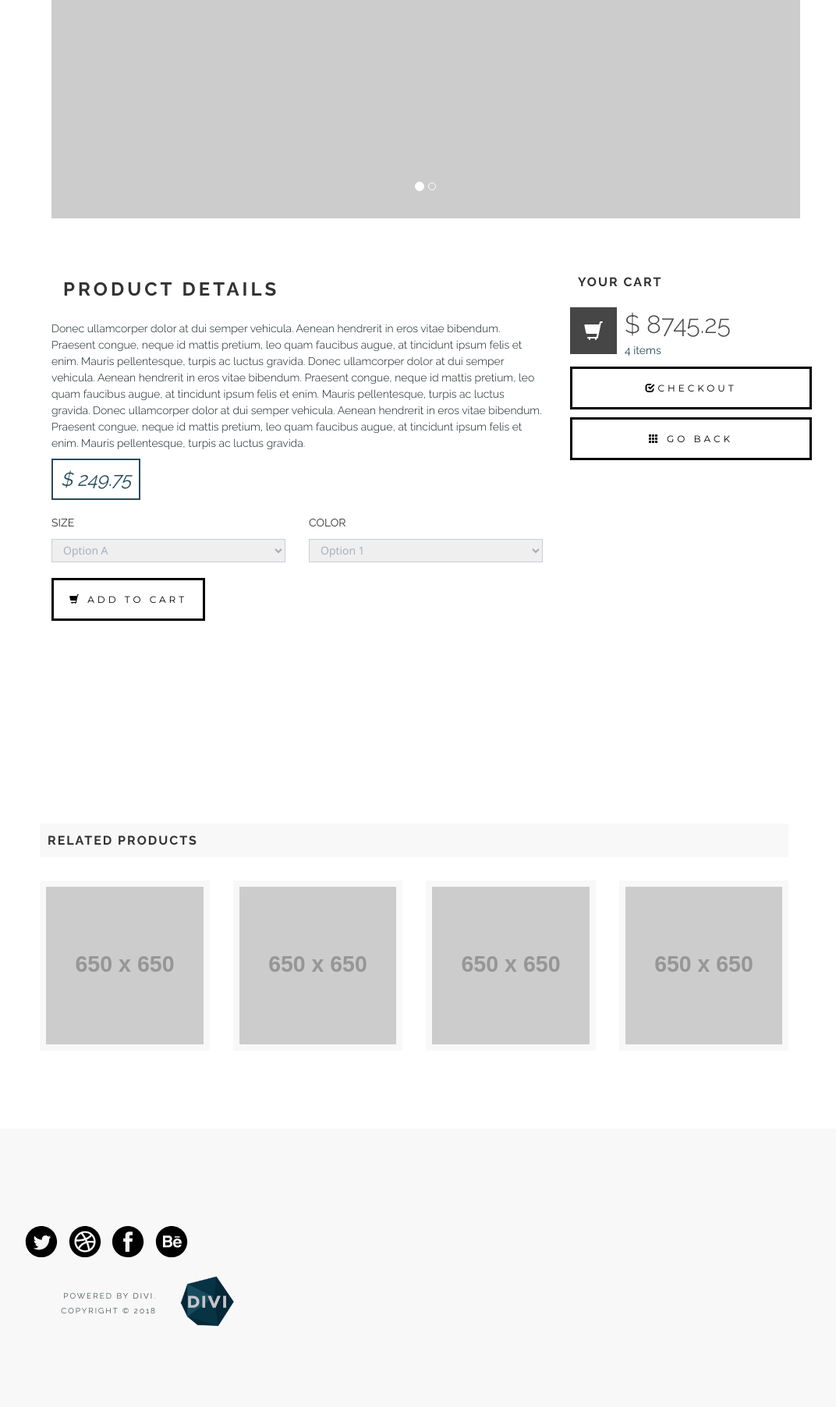
After one commit to Divi07/Divi07.github.io, a PHP site: page /service-detail.html in a window 1280 px wide. The commit adds this page. Shown: the part 1280-3084 px from the top of the page at 78% size, without its empty margins (109-1181 px from the left). Run offline with PHP 8.4, Linux system fonts and the light colour scheme; grey boxes labelled with a size stand in for pictures from a placeholder-image service; style sheets or scripts are compiled from the project's sources; some libraries are stand-ins or nearby versions.

Commit message:
New changes

```diff
--- a/index.html
+++ b/index.html
@@ -99,12 +99,12 @@
             <div class="tp-banner-container">
                 <div class="tp-banner">
                     <ul>
-                        <li data-transition="fade" data-slotamount="1" data-masterspeed="1500" data-thumb="http://localhost/Divi07.github.io/images/divi/intro-01.jpg" data-delay="13000" data-saveperformance="off" data-title="Title Here"> <img src="http://localhost/Divi07.github.io/images/divi/intro-01.jpg" alt="kenburns1" data-bgposition="left center" data-kenburns="on" data-duration="14000" data-ease="Linear.easeNone" data-bgfit="100" data-bgfitend="130" data-bgpositionend="right center">
+                        <li data-transition="fade" data-slotamount="1" data-masterspeed="1500" data-thumb="http://localhost/Divi/images/divi/intro-01.jpg" data-delay="13000" data-saveperformance="off" data-title="Title Here"> <img src="http://localhost/Divi/images/divi/intro-01.jpg" alt="kenburns1" data-bgposition="left center" data-kenburns="on" data-duration="14000" data-ease="Linear.easeNone" data-bgfit="100" data-bgfitend="130" data-bgpositionend="right center">
                             <div class="absolute-overlay trans-dark full-height full-width"></div>
                             <div class="tp-caption super_large_bold_white sfb  hero-caps" data-x="center" data-hoffset="0" data-y="center" data-voffset="0" data-speed="1000" data-start="1200" data-easing="Back.easeInOut" data-endspeed="300">
                                 <h2><span class="slide-title white font2">We are different</span></h2> </div>
                         </li>
-                        <li data-transition="fade" data-slotamount="1" data-masterspeed="1500" data-thumb="http://localhost/Divi07.github.io/images/divi/intro-03.jpg" data-delay="15000" data-saveperformance="off" data-title="Title Here"> <img src="http://localhost/Divi07.github.io/images/divi/intro-03.jpg" alt="kenburns6" data-bgposition="center top" data-kenburns="on" data-duration="16000" data-ease="Linear.easeNone" data-bgfit="110" data-bgfitend="100" data-bgpositionend="center center">
+                        <li data-transition="fade" data-slotamount="1" data-masterspeed="1500" data-thumb="http://localhost/Divi/images/divi/intro-03.jpg" data-delay="15000" data-saveperformance="off" data-title="Title Here"> <img src="http://localhost/Divi/images/divi/intro-03.jpg" alt="kenburns6" data-bgposition="center top" data-kenburns="on" data-duration="16000" data-ease="Linear.easeNone" data-bgfit="110" data-bgfitend="100" data-bgpositionend="center center">
                             <div class="absolute-overlay trans-dark full-height full-width"></div>
                             <div class="tp-caption super_large_bold_white sfb  hero-caps" data-x="center" data-hoffset="0" data-y="center" data-voffset="0" data-speed="1000" data-start="1200" data-easing="Back.easeInOut" data-endspeed="300">
                                 <h2><span class="slide-title dark font2">we offer different solutions</span></h2> </div>
--- /dev/null
+++ b/service-detail.html
@@ -0,0 +1,419 @@
+<!DOCTYPE html>
+<html lang="en">
+<head>
+<meta charset="utf-8">
+<title>Divi → Different Software</title>
+<meta name="viewport" content="width=device-width, initial-scale=1.0">
+<meta name="description" content="This Webpage conteins information about Divi">
+<meta name="author" content="Divi">
+
+
+<link rel="shortcut icon" href="images/favicon/favicon.ico">
+
+
+<link rel="apple-touch-icon" sizes="57x57" href="images/touchicons/apple-touch-icon-57-precomposed" />
+
+<link rel="apple-touch-icon" sizes="114x114" href="assets/touchicons/apple-touch-icon-114-precomposed" />
+
+<link rel="apple-touch-icon" sizes="72x72" href="assets/touchicons/apple-touch-icon-72-precomposed" />
+
+<link rel="apple-touch-icon" sizes="144x144" href="assets/touchicons/apple-touch-icon-144-precomposed" />
+
+
+<link href="bootstrap/css/bootstrap.css" rel="stylesheet">
+
+<link href="fonts/fonts.css" rel="stylesheet">
+
+<link href="stylesheets/pace.preloader.css" rel="stylesheet">
+<link href="stylesheets/slimmenu.css" rel="stylesheet"/>
+<link href="stylesheets/navmenu.css" rel="stylesheet">
+<link href="stylesheets/owl.carousel.css" rel="stylesheet">
+<link href="stylesheets/owl.carousel.theme.css" rel="stylesheet">
+<link href="stylesheets/parallax.css" rel="stylesheet">
+<link href="stylesheets/venobox.css" rel="stylesheet">
+<link href="stylesheets/shop.css" rel="stylesheet">
+
+<link href="stylesheets/main.css" rel="stylesheet">
+
+<link href="stylesheets/main-bg.css" rel="stylesheet">
+
+<link href="stylesheets/main-responsive.css" rel="stylesheet">
+
+<link href="stylesheets/main-retina.css" rel="stylesheet">
+
+<link rel="stylesheet/less" type="text/css" href="less/color.less">
+
+<link rel="stylesheet/less" type="text/css" href="less/fonts.less">
+
+<link rel="stylesheet" href="https://maxcdn.bootstrapcdn.com/font-awesome/4.5.0/css/font-awesome.min.css">
+
+<script src="less/less-1.7.3.min.js"></script>
+
+
+<link href='http://fonts.googleapis.com/css?family=Raleway:400,300,700,900%7COpen+Sans:400,300,700,800%7CMontserrat:400,700%7CCrimson+Text:400,700,400italic,700italic' rel='stylesheet' type='text/css'>
+
+
+
+
+
+
+
+
+</head>
+
+
+<body>
+
+
+
+<div class="main-nav visible-lg white-bg">
+  <div class="mobile-toggle">
+      <span></span>
+      <span></span>
+      <span></span>
+  </div>
+</div>
+
+<header class="masthead visible-lg">
+  <a href="index.html"><img alt="" title="" src="images/logo.png"/></a>
+
+
+</header>
+
+
+
+
+<section class="menu-panel fullheight">
+
+<div class="row">
+
+
+  <article class="col-md-6 fullheight">
+
+  <div class="valign text-center slogan-holder">
+    <div class="nav-logo-wrap">
+      <a href="index.html"><img alt="" title="" src="images/logo-claro.png"/></a>
+      <div class="slogan-wrap">
+        <h3 class="white font3 slogan-text">Different Software</h3>
+      </div>
+    </div>
+  </div>
+  </article>
+
+
+
+  <article class="col-md-6 fullheight nav-list-holder white-bg">
+    <div class="valign">
+       <nav class="nav-item-wrap">
+
+          <ul class="main-nav-menu main-nav-menu-effect">
+            <center>
+              <li class="trigger-sub-nav">
+                  <a class="main-nav-link" href="#">home</a>
+              </li>
+              <li class="trigger-sub-nav">
+                  <a class="main-nav-link" href="services">services</a>
+              </li>
+              <li class="trigger-sub-nav">
+                  <a class="main-nav-link" href="contact">contact us</a>
+              </li>
+            </center>
+          </ul>
+
+      </nav>
+
+        <div class="copy-credits">
+        <ul class="nav-social">
+          <center>
+            <li><a href="#"><img src="images/social/facebook-01.png" title="" alt=""></a></li>
+            <li><a href="#"><img src="images/social/google-01.png" title="" alt=""></a></li>
+            <li><a href="#"><img src="images/social/instagram-01.png" title="" alt=""></a></li>
+            <li><a href="#"><img src="images/social/twitter-01.png" title="" alt=""></a></li>
+            <li><a href="#"><img src="images/social/pinterest-01.png" title="" alt=""></a></li>
+          </center>
+        </ul>
+        </div>
+    </div>
+  </article>
+
+</div>
+</section>
+
+
+<nav class="mobile-nav hidden-lg">
+            <ul class="slimmenu">
+              <li>
+                  <a class="sub-collapser" href="index">home</a>
+              </li>
+              <li>
+                  <a class="sub-collapser" href="services.html">services</a>
+              </li>
+              <li>
+                  <a class="sub-collapser" href="contact.html">contact us</a>
+              </li>
+            </ul>
+</nav>
+
+
+
+
+
+
+<section class="mastwrap page-top-space">
+
+
+<div class="container-fluid">
+  <div class="row">
+
+    <article class="col-md-12 text-center product-bg page-bg parallax fullheight">
+      <div class="valign">
+          <h1 class="main-heading font2 dark"><span>Product Name</span></h1>
+      </div>
+    </article>
+
+
+  </div>
+</div>
+
+
+
+
+
+<div class="container">
+
+
+
+<section id="shop" class="whitegray-bg shop fullheightmin">
+
+
+<section class="container">
+
+<div class="row add-top">
+
+        <article class="col-md-12 text-center">
+
+
+
+
+            <div id="carousel-example-generic" class="carousel slide" data-ride="carousel">
+              <!-- Indicators -->
+              <ol class="carousel-indicators">
+                <li data-target="#carousel-example-generic" data-slide-to="0" class="active"></li>
+                <li data-target="#carousel-example-generic" data-slide-to="1"></li>
+              </ol>
+
+              <!-- Wrapper for slides -->
+              <div class="carousel-inner">
+                <div class="item active">
+                  <img alt="" title="" src="http://placehold.it/1500x1000.jpg" />
+                </div>
+                <div class="item">
+                  <img alt="" title="" src="http://placehold.it/1500x1000.jpg" />
+                </div>
+              </div>
+
+
+            </div>
+
+
+        </article>
+
+
+
+      </div>
+
+
+
+<div class="row add-top-half add-bottom">
+
+         <div class="col-md-8 product-details-content">
+        <h3 class="shop-mainheading font2 offwhite-bg">Product Details</h3>
+
+        <p class="dark">Donec ullamcorper dolor at dui semper vehicula. Aenean hendrerit in eros vitae bibendum. Praesent congue, neque id mattis pretium, leo quam faucibus augue, at tincidunt ipsum felis et enim. Mauris pellentesque, turpis ac luctus gravida. Donec ullamcorper dolor at dui semper vehicula. Aenean hendrerit in eros vitae bibendum. Praesent congue, neque id mattis pretium, leo quam faucibus augue, at tincidunt ipsum felis et enim. Mauris pellentesque, turpis ac luctus gravida. Donec ullamcorper dolor at dui semper vehicula. Aenean hendrerit in eros vitae bibendum. Praesent congue, neque id mattis pretium, leo quam faucibus augue, at tincidunt ipsum felis et enim. Mauris pellentesque, turpis ac luctus gravida.
+        </p>
+
+        <h4><span class="font4 color">$ 249.75</span></h4>
+        <div class="row product-choices">
+          <div class="col-md-6">
+            <h5>Size</h5>
+              <select class="col-md-12 shop-select">
+                <option>Option A</option>
+                <option>Option B</option>
+                <option>Option C</option>
+                <option>Option D</option>
+                <option>Option E</option>
+              </select>
+          </div>
+          <div class="col-md-6">
+            <h5>Color</h5>
+              <select class="col-md-12 shop-select">
+                <option>Option 1</option>
+                <option>Option 2</option>
+                <option>Option 3</option>
+                <option>Option 4</option>
+                <option>Option 5</option>
+              </select>
+          </div>
+        </div>
+
+        <div class="product-checkout-main">
+          <a href="#" class="btn btn-small btn-expose btn-expose-dark"><i class="glyphicon glyphicon-shopping-cart"></i> Add to cart</a>
+        </div>
+
+
+      </div>
+        <!-- col End -->
+
+
+      <!-- shop-sidebar:starts -->
+<article class="col-md-4 shop-sidebar">
+
+    <h4 class="shop-subheading font2 offwhite-bg">Your cart</h4>
+        <div class="shop-cart-header font2">
+          <div class="shop-cart-header-logo"><a href="checkout.html"><span class="glyphicon glyphicon-shopping-cart"></span></a></div>
+          <div class="shop-cart-header-text">$ 8745.25
+            <span class="shop-cart-header-text-2 color">4 items</span>
+          </div>
+      </div>
+
+          <div class="shop-cart-checkout">
+            <a href="checkout.html" class="btn btn-small btn-expose btn-expose-dark"><i class="glyphicon glyphicon-check"></i>Checkout</a>
+          </div>
+
+          <div class="shop-cart-goback">
+            <a href="shop.html" class="btn btn-small btn-expose btn-expose-dark"><i class="glyphicon glyphicon-th"></i> Go back</a>
+          </div>
+
+
+</article>
+<!-- shop-sidebar:ends -->
+
+
+</div>
+
+
+
+
+</section>
+</section>
+
+
+</div>
+
+
+
+
+
+
+
+<section class="call-to-action offwhite-bg">
+
+<div class="container">
+
+
+<div class="row">
+  <article class="col-md-12">
+        <h3 class="shop-subheading font2 white-bg">Related Products</h3>
+  </article>
+</div>
+
+<div class="row related-thumbs-wrap">
+
+      <article class="col-md-3 col-xs-6 related-thumbs">
+        <div class="related-thumbs-inner white-bg">
+          <a href="product-detail.html"><img class="img-responsive" src="http://www.placehold.it/650x650.jpg" alt="shop"></a>
+        </div>
+      </article>
+
+      <article class="col-md-3 col-xs-6 related-thumbs">
+        <div class="related-thumbs-inner white-bg">
+          <a href="product-detail.html"><img class="img-responsive" src="http://www.placehold.it/650x650.jpg" alt="shop"></a>
+        </div>
+      </article>
+
+      <article class="col-md-3 col-xs-6 related-thumbs">
+        <div class="related-thumbs-inner white-bg">
+          <a href="product-detail.html"><img class="img-responsive" src="http://www.placehold.it/650x650.jpg" alt="shop"></a>
+        </div>
+      </article>
+
+      <article class="col-md-3 col-xs-6 related-thumbs">
+        <div class="related-thumbs-inner white-bg">
+          <a href="product-detail.html"><img class="img-responsive" src="http://www.placehold.it/650x650.jpg" alt="shop"></a>
+        </div>
+      </article>
+
+</div>
+
+
+
+</div>
+
+
+</section>
+
+
+
+</section>
+
+
+
+
+
+<footer id="mastfoot" class="mastfoot white-bg">
+
+
+
+<section class="inner-section social-wrap">
+  <div class="container-fluid">
+    <div class="row">
+        <article class="col-md-5 text-left">
+            <ul class="foot-social">
+            <li><a href="#"><img alt="" title="" src="images/social/01.svg"/></a></li>
+            <li><a href="#"><img alt="" title="" src="images/social/02.svg"/></a></li>
+            <li><a href="#"><img alt="" title="" src="images/social/03.svg"/></a></li>
+            <li><a href="#"><img alt="" title="" src="images/social/04.svg"/></a></li>
+          </ul>
+        <article class="col-md-6 text-right foot-logo">
+          <p class="credits font2 dark">Powered by <a href="">Divi</a>.<br/>Copyright &copy; 2018</p>
+        </article>
+        <article class="col-md-1 text-right foot-logo">
+          <a href="index.html"><img alt="" title="" src="images/logo-plus.png"/></a>
+        </article>
+    </div>
+  </div>
+</section>
+
+
+</footer>
+
+
+
+
+
+
+<script src="javascripts/libs/jquery.min.js" type="text/javascript"></script>
+<script src="javascripts/libs/jquery.easing.1.3.js" type="text/javascript"></script>
+<script src="bootstrap/js/bootstrap.js" ></script>
+
+<script src="javascripts/libs/pace.min.js"></script>
+<script src="javascripts/libs/retina.js" ></script>
+<script src="javascripts/libs/device.min.js"></script>
+<script src="javascripts/libs/classie.js" ></script>
+<script src="javascripts/libs/jquery.touchSwipe.js"></script>
+<script src="javascripts/libs/jquery.slimmenu.min.js"></script>
+<script src="javascripts/libs/waypoints.min.js" ></script>
+<script src="javascripts/libs/jquery.parallax-1.1.3.js" ></script>
+<script src="javascripts/libs/owl.carousel.min.js"></script>
+<script src="javascripts/libs/venobox.min.js"></script>
+
+
+<script src="javascripts/custom/navmenu-init.js" ></script>
+<script src="javascripts/custom/parallax-init.js" ></script>
+<script src="javascripts/custom/venobox-init.js" ></script>
+<script src="javascripts/custom/carousel-init.js" ></script>
+<script src="javascripts/custom/main.js" ></script>
+
+
+</body>
+</html>
--- a/stylesheets/main-bg.css
+++ b/stylesheets/main-bg.css
@@ -44,7 +44,7 @@
 	background-image: url('http://www.placehold.it/1500x1000.jpg');
 }
 .intro02 .large-header {
-	background-image: url('http://localhost/Divi07.github.io/images/divi/intro-01.jpg');
+	background-image: url('http://localhost/Divi/images/divi/intro-01.jpg');
 }
 .intro06-bg{
 	background-image: url('http://www.placehold.it/1500x1000.jpg');
@@ -86,7 +86,7 @@
 	background-image: url('http://www.placehold.it/1500x1000.jpg');
 }
 .services-bg{
-	background-image: url('http://localhost/Divi07.github.io/images/divi/servicios-01.jpg');
+	background-image: url('http://localhost/Divi/images/divi/servicios-01.jpg');
 }
 .agency-bg{
 	background-image: url('http://www.placehold.it/1500x1000.jpg');
@@ -107,7 +107,7 @@
 	background-image: url('http://www.placehold.it/1500x1000.jpg');
 }
 .contact-bg{
-	background-image: url('http://localhost/Divi07.github.io/images/divi/contacto-02.jpg');
+	background-image: url('http://localhost/Divi/images/divi/contacto-02.jpg');
 }
 .contact-wallpaper{
 	background-image: url('');
@@ -191,5 +191,5 @@
 /* MISC ELEMENTS */
 /*--------------------------------------------------------------*/
 .menu-panel{
-	background-image: url('http://localhost/Divi07.github.io/images/divi/01.jpg');
+	background-image: url('http://localhost/Divi/images/divi/01.jpg');
 }
```
Also changed, not shown: pricing.html (+2 -14 lines).
